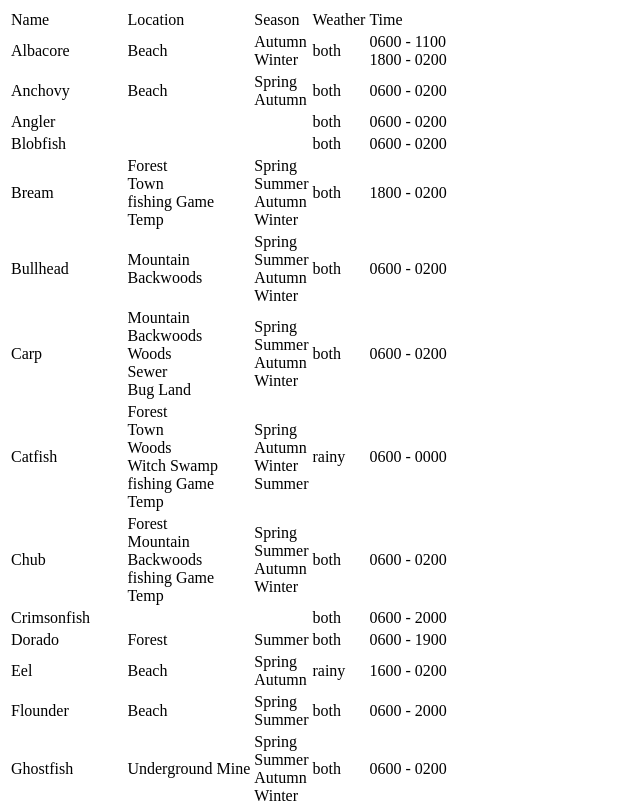
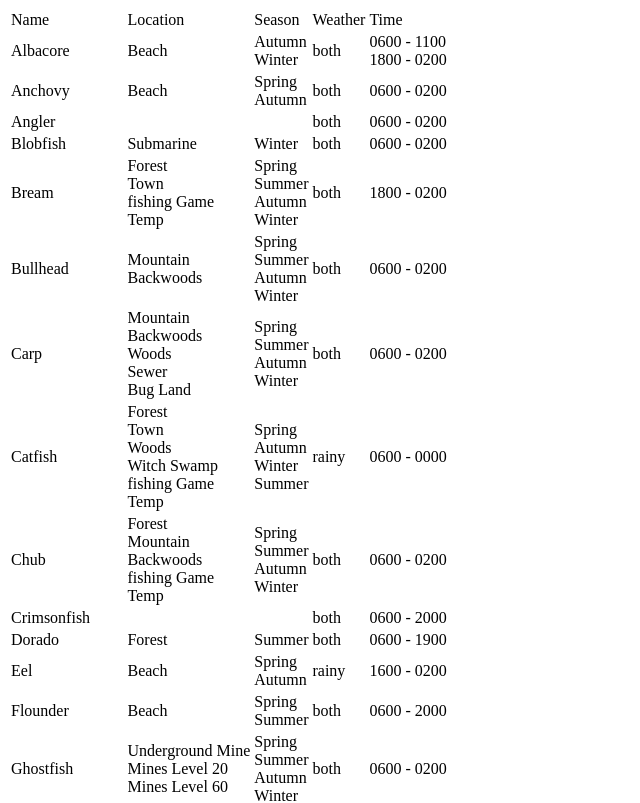
Before and after one commit to JamesParrish/stardew-tools, a React app: page / in a window 1280 px wide. Shown: the part 300-1103 px from the top of the page, without its empty margins (0-640 px from the left). Built offline with nearby package versions, Linux system fonts and the light colour scheme.

Commit message:
Changed String to string, added some data to fish json

```diff
--- a/src/Fish/FishImporter.tsx
+++ b/src/Fish/FishImporter.tsx
@@ -3,10 +3,10 @@ import { Fish } from './Models/Fish';
 import { LocationData } from './Models/LocationData';
 import { Location } from './Models/Location';
 
-const spring: String = "Spring";
-const summer: String = "Summer";
-const autumn: String = "Autumn";
-const winter: String = "Winter";
+const spring: string = "Spring";
+const summer: string = "Summer";
+const autumn: string = "Autumn";
+const winter: string = "Winter";
 
 export function getFishes(): Fish[] {
     var data: Data = require("./data/FishData.json");
@@ -44,7 +44,7 @@ export function getFishes(): Fish[] {
     return fishes.sort((a,b) => a.name > b.name ? 1 : -1);
 }
 
-function addLocation(fish: Fish, locationName: String, season: String)
+function addLocation(fish: Fish, locationName: string, season: string)
 {
     if (!fish.locations) {
         fish.locations = [];
--- a/src/Fish/FishTools.tsx
+++ b/src/Fish/FishTools.tsx
@@ -10,9 +10,9 @@ interface Props {
 
 interface State {
     fishes: Fish[];
-    season: String;
-    weather: String;
-    bundle: String;
+    season: string;
+    weather: string;
+    bundle: string;
 }
 
 class FishTools extends React.Component<Props, State> {
@@ -50,7 +50,10 @@ class FishTools extends React.Component<Props, State> {
                 {this.state.fishes && this.state.fishes.length > 0 &&
                     <div>
                         There are {this.state.fishes.length} fish
-                        <Filters setSeasonFilter={this.setSeasonFilter}/>
+                        <Filters setSeasonFilter={this.setSeasonFilter}
+                            season={this.state.season}
+                            weather={this.state.weather}
+                            bundle={this.state.bundle}/>
                         <div>Filters are: {this.state.season} / {this.state.weather} / {this.state.bundle}</div>
                         <Results fishes={this.state.fishes}
                             season={this.state.season}
--- a/src/Fish/Models/Fish.ts
+++ b/src/Fish/Models/Fish.ts
@@ -2,10 +2,10 @@ import { Times } from './Times';
 import { Location } from './Location';
 
 export class Fish {
-    name: String;
+    name: string;
     id: Number;
     difficulty: Number;
     times: Times[];
-    weather: String;
+    weather: string;
     locations: Location[];
 }
--- a/src/Fish/Models/Location.tsx
+++ b/src/Fish/Models/Location.tsx
@@ -1,4 +1,4 @@
 export class Location {
-    name: String;
-    seasons: String[];
+    name: string;
+    seasons: string[];
 }
--- a/src/Fish/Models/LocationData.tsx
+++ b/src/Fish/Models/LocationData.tsx
@@ -1,5 +1,5 @@
 export class LocationData {
-    prettyName: String;
+    prettyName: string;
     spring: Number[];
     summer: Number[];
     autumn: Number[];
--- a/src/Fish/ResultRow.tsx
+++ b/src/Fish/ResultRow.tsx
@@ -24,7 +24,7 @@ class ResultRow extends React.Component<Props, State> {
         });
 
         if(this.props.fish.locations){
-            const seasons: String[] = [];
+            const seasons: string[] = [];
 
             this.props.fish.locations.forEach((l: Location) => {
                 locations.push(
@@ -32,13 +32,13 @@ class ResultRow extends React.Component<Props, State> {
                 );
 
                 if (l.seasons) {
-                    l.seasons.forEach((s: String) => {
+                    l.seasons.forEach((s: string) => {
                         seasons.push(s);
                     });
                 }
             });
 
-            [...new Set(seasons)].forEach((s: String) => {
+            [...new Set(seasons)].forEach((s: string) => {
                 uniqueSeasons.push(
                     <div>{s}</div>
                 );
--- a/src/Fish/Results.tsx
+++ b/src/Fish/Results.tsx
@@ -4,9 +4,9 @@ import ResultRow from './ResultRow'
 
 interface Props {
     fishes: Fish[]
-    season: String;
-    weather: String;
-    bundle: String;
+    season: string;
+    weather: string;
+    bundle: string;
 }
 
 interface State {
--- a/src/Fish/data/FishData.json
+++ b/src/Fish/data/FishData.json
@@ -1194,6 +1194,77 @@
                 706,
                 702
             ]
+        },
+        {
+            "name": "Submarine",
+            "prettyName": "Submarine",
+            "spring": [],
+            "summer": [],
+            "autumn": [],
+            "winter": [
+                149,
+                154,
+                155,
+                798,
+                799,
+                800
+            ]
+        },
+        {
+            "name": "MinesLevel20",
+            "prettyName": "Mines Level 20",
+            "spring": [
+                156,
+                158
+            ],
+            "summer": [
+                156,
+                158
+            ],
+            "autumn": [
+                156,
+                158
+            ],
+            "winter": [
+                156,
+                158
+            ]
+        },
+        {
+            "name": "MinesLevel60",
+            "prettyName": "Mines Level 60",
+            "spring": [
+                156,
+                161
+            ],
+            "summer": [
+                156,
+                161
+            ],
+            "autumn": [
+                156,
+                161
+            ],
+            "winter": [
+                156,
+                161
+            ]
+        },
+        {
+            "name": "MinesLevel100",
+            "prettyName": "Mines Level 100",
+            "spring": [
+                162
+            ],
+            "summer": [
+                162
+            ],
+            "autumn": [
+                162
+            ],
+            "winter": [
+                162
+            ]
         }
     ]
 }
```
Also changed, not shown: 1 other file (tests, documents, lock files or other folders).
